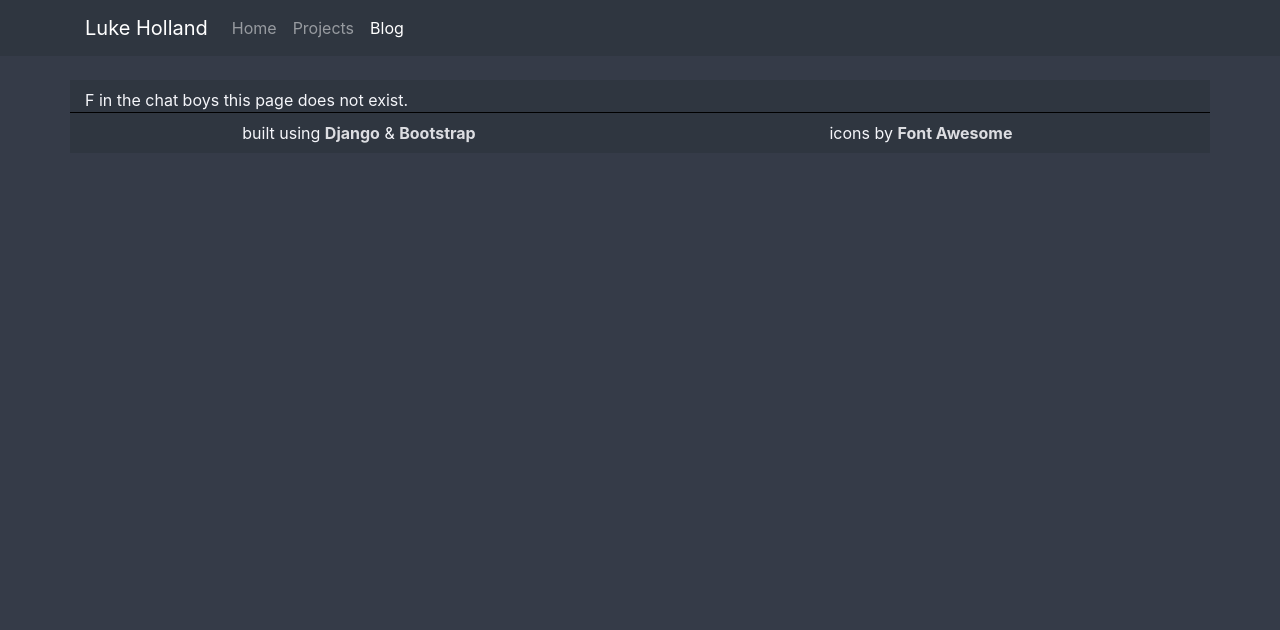
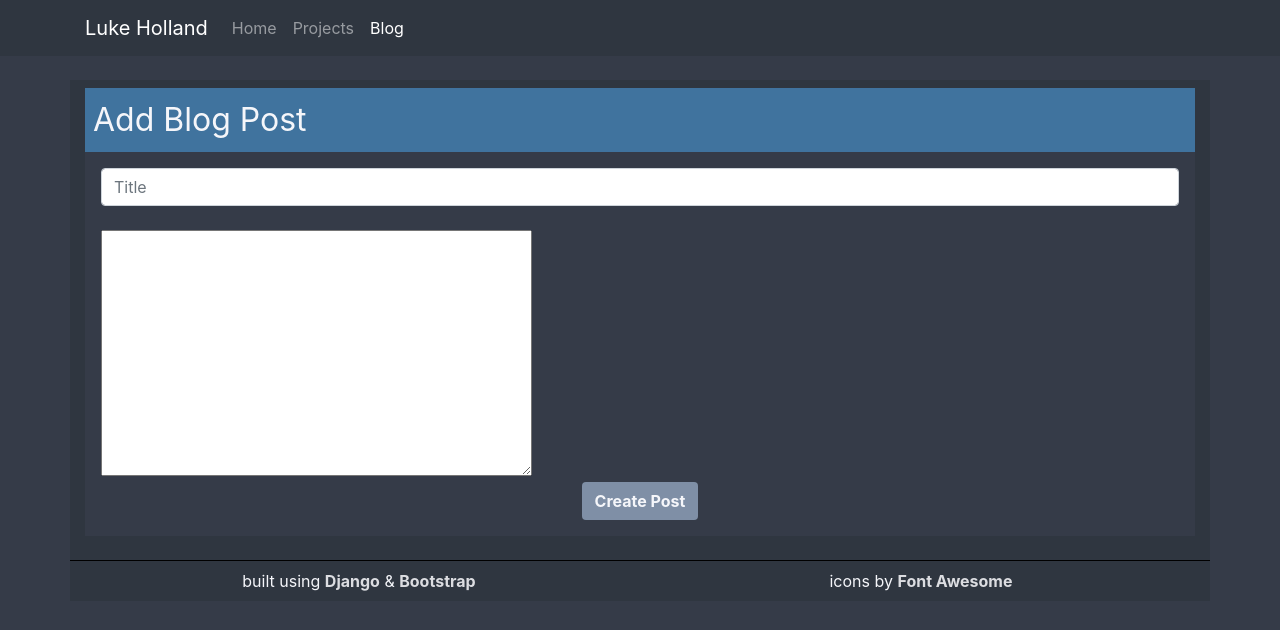
Before and after one commit to AmazonPriime/Portfolio, a Django app: page /blog/add/ in a window 1280 px wide. Shown: the top 630 px of the page. Run offline with Django 3.2, Linux system fonts and the light colour scheme; the visitor is signed in with stand-in values (Sample User, id 1); data comes from the database, SQL or seed files in the repository; some libraries are stand-ins or nearby versions.

Commit message:
Added functionality for adding new blog posts.

```diff
--- a/portfolio/blog/views.py
+++ b/portfolio/blog/views.py
@@ -1,8 +1,11 @@
-from django.shortcuts import render
+from django.shortcuts import render, redirect
 from django.http import HttpResponse
-from datetime import datetime
+from django.urls import reverse
+from django.contrib.auth.decorators import login_required
+from django.contrib import messages
 from blog.models import Post, Like, View
 from blog.forms import PostForm
+from datetime import datetime
 import json
 
 def index(request):
@@ -41,3 +44,18 @@ def post(request, id):
         context_dict['post_form'] = PostForm(instance = post)
 
     return render(request, 'blog/post.html', context_dict)
+
+@login_required(login_url='index')
+def add(request):
+    if request.method == 'POST':
+        try:
+            post_form = PostForm(request.POST)
+            if post_form.is_valid:
+                post = post_form.save()
+            return redirect(reverse('blog_post', args = [post.id]))
+        except:
+            messages.error(request, "Blog post title is already in use.")
+    else:
+        post_form = PostForm()
+
+    return render(request, 'blog/addpost.html', {'post_form' : post_form})
--- a/portfolio/portfolio/urls.py
+++ b/portfolio/portfolio/urls.py
@@ -20,12 +20,14 @@ from projects.views import index as project_index
 from projects.views import views as project_views
 from blog.views import index as blog_index
 from blog.views import post as blog_post
+from blog.views import add as blog_add
 
 urlpatterns = [
     path('', main_index, name = 'index'),
     path('projects/', project_index, name = 'projects'),
     re_path(r'^projects/(?P<name>.*)/$', project_views, name = 'project_views'),
     path('blog/', blog_index, name = 'blog'),
+    path('blog/add/', blog_add, name = 'add_blog_post'),
     re_path(r'^blog/(?P<id>.*)/$', blog_post, name = 'blog_post'),
     path('admin/', admin.site.urls),
 ]
--- a/portfolio/templates/base.html
+++ b/portfolio/templates/base.html
@@ -47,9 +47,6 @@
     <script src="https://code.jquery.com/jquery-3.4.1.min.js" integrity="sha256-CSXorXvZcTkaix6Yvo6HppcZGetbYMGWSFlBw8HfCJo=" crossorigin="anonymous"></script>
     <script src="https://cdn.jsdelivr.net/npm/popper.js@1.16.0/dist/umd/popper.min.js" integrity="sha384-Q6E9RHvbIyZFJoft+2mJbHaEWldlvI9IOYy5n3zV9zzTtmI3UksdQRVvoxMfooAo" crossorigin="anonymous"></script>
     <script src="https://stackpath.bootstrapcdn.com/bootstrap/4.4.1/js/bootstrap.min.js" integrity="sha384-wfSDF2E50Y2D1uUdj0O3uMBJnjuUD4Ih7YwaYd1iqfktj0Uod8GCExl3Og8ifwB6" crossorigin="anonymous"></script>
-    {% if request.user.is_superuser %}
-      <script src="{% static 'js/editpost.js' %}"></script>
-    {% endif %}
     <!-- Enable tooltips -->
     <script>
       $(function () {
--- /dev/null
+++ b/portfolio/templates/blog/addpost.html
@@ -0,0 +1,27 @@
+{% extends 'base.html' %}
+{% load static %}
+
+{% block content %}
+  <div class="info-bar content-header">
+    Add Blog Post
+  </div>
+  <div class="info-content">
+    <form id="post_form" method="post" action="{% url 'add_blog_post' %}">
+      {% for message in messages %}
+        <div class="alert alert-danger">
+          <a class="close" href="#" data-dismiss="alert">×</a>
+          {{ message }}
+        </div>
+			{% endfor %}
+      {% csrf_token %}
+      {{ post_form.media }}
+      {{ post_form.title }}
+      <br>
+      {{ post_form.content }}
+      <br>
+      <div class="text-center">
+        <button class="btn btn-custom">Create Post</button>
+      </div>
+    </form>
+  </div>
+{% endblock %}
--- a/portfolio/templates/blog/blog.html
+++ b/portfolio/templates/blog/blog.html
@@ -9,7 +9,7 @@
           Blog
         </div>
         <div class="col text-right">
-          <a class="btn btn-custom">Create Blog Post</a>
+          <a class="btn btn-custom" href="{% url 'add_blog_post' %}">Create Blog Post</a>
         </div>
       </div>
     {% else %}
--- a/portfolio/templates/blog/post.html
+++ b/portfolio/templates/blog/post.html
@@ -57,5 +57,6 @@
     </div>
   {% if request.user.is_superuser %}
     </form>
+    <script src="{% static 'js/editpost.js' %}"></script>
   {% endif %}
 {% endblock %}
```
Also changed, not shown: portfolio/projects/views.py (line endings or trailing spaces).
